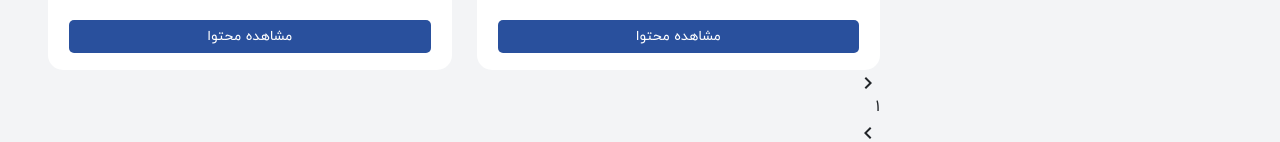
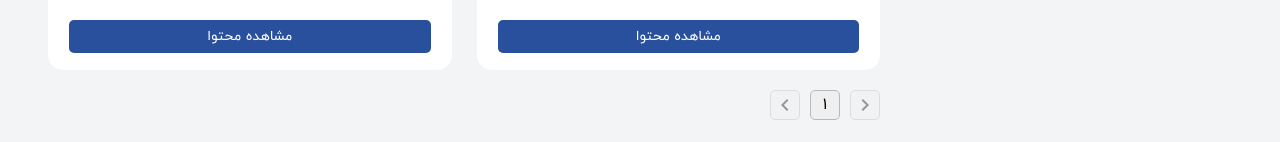
Before and after one commit to pouyaafraz123/udemy-front, a React (Create React App) app: page /admin/playlist in a window 1280 px wide. Shown: the part 1158-1300 px from the top of the page. After the commit the page ends 1278 px from the top, so only its background shows below. Built offline with nearby package versions, Linux system fonts and the light colour scheme.

Commit message:
next page part

```diff
--- a/src/components/UserPages/Playlist/PlaylistPage.js
+++ b/src/components/UserPages/Playlist/PlaylistPage.js
@@ -59,7 +59,7 @@ const PlaylistPage = () => {
             </Bottom>
             <NextPage>
                 <Box><KeyboardArrowRightIcon/></Box>
-                <Box>1</Box>
+                <Box className={"selected"}>1</Box>
                 <Box><KeyboardArrowLeftIcon/></Box>
             </NextPage>
         </Container>
@@ -111,7 +111,33 @@ const ItemsContainer = styled.div`
 
 `;
 
-const NextPage = styled.div``;
-const Box = styled.div``;
+const NextPage = styled.div`
+  width: 100%;
+  display: flex;
+  justify-content: start;
+  align-items: center;
+  margin-top: 20px;
+  .selected{
+    opacity: 1;
+  }
+`;
+const Box = styled.button`
+  opacity: .38;
+  width: 30px;
+  height: 30px;
+  font-size: 16px;
+  svg{
+    font-size: 24px;
+  }
+  &:not(:last-child){
+    margin-left: 10px;
+  }
+  outline: none;
+  border: #b8b9ba solid 1px ;
+  display: flex;
+  justify-content: center;
+  align-items: center;
+  border-radius: 5px;
+`;
 
 export default PlaylistPage;
```
